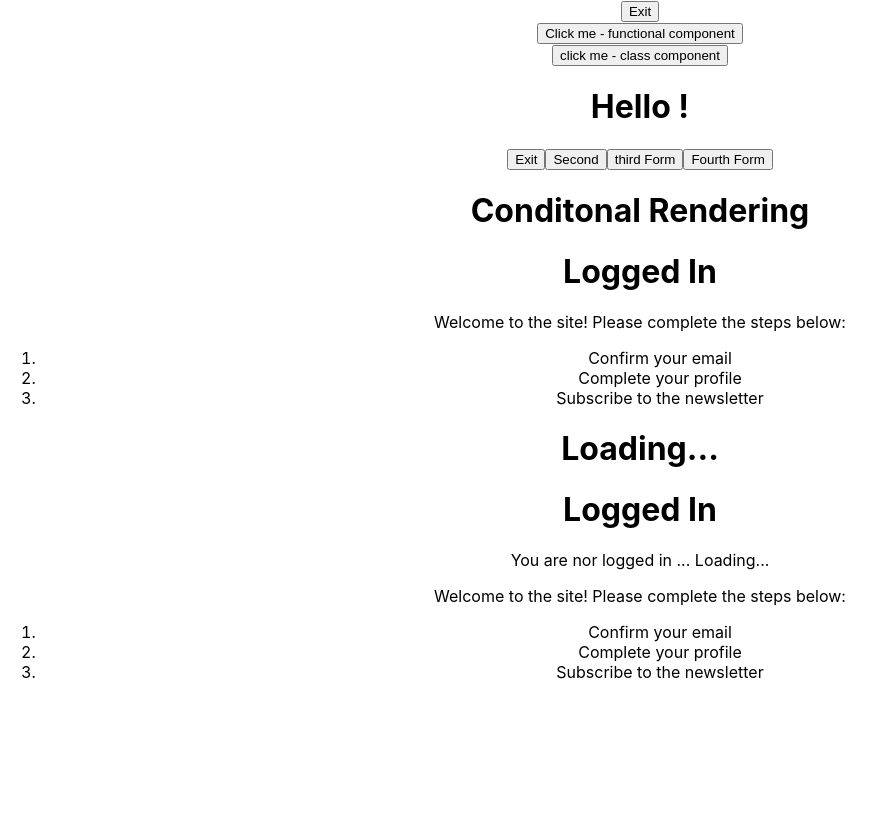
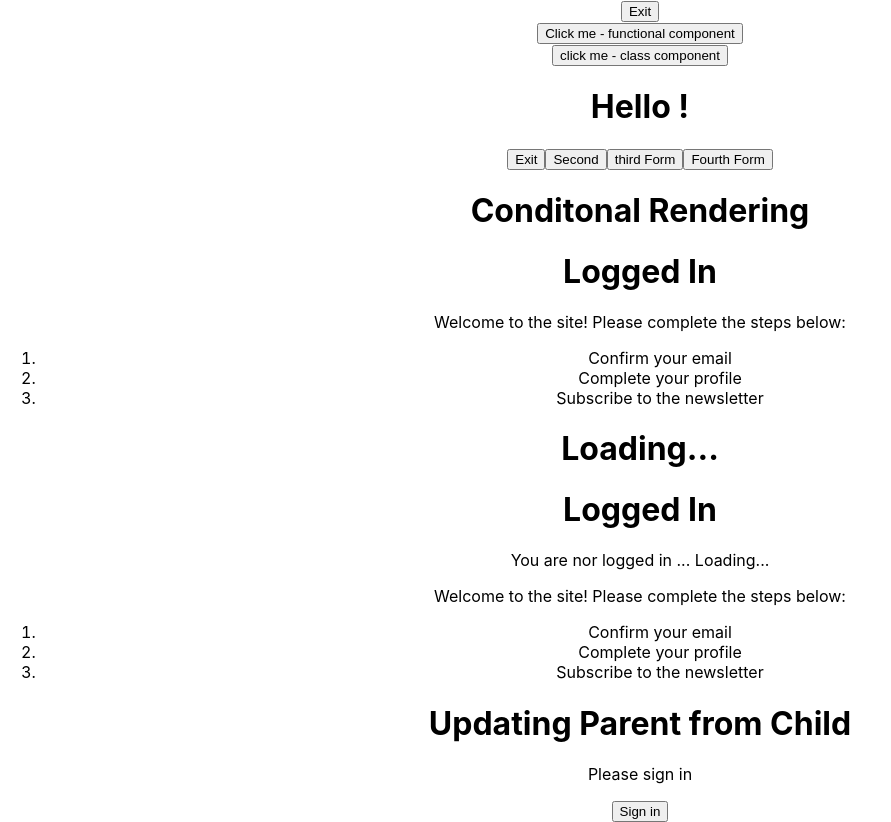
Before and after one commit to AlAliMazen/React-walking-through, a React (Create React App) app in the folder first-app/: page / in a window 1280 px wide. Shown: the part 239-1061 px from the top of the page, without its empty margins (0-891 px from the left). Before the commit the page ends 937 px from the top, so only its background shows below. Built offline with nearby package versions, Linux system fonts and the light colour scheme.

Commit message:
Creating and Updating Parent from childreen

```diff
--- a/first-app/src/App.js
+++ b/first-app/src/App.js
@@ -9,6 +9,8 @@ import EventBinding from './components/EventBinding';
 import ConditionalRenderingClass from './components/ConditionalRenderingClass';
 import ConditionalRenderingFunction from './components/ConditionalRenderingFunction';
 import NestingComponent from './components/NestingComponent';
+import MehtodsAsPropsChild from './components/MehtodsAsPropsChild';
+import MethodsAsPropsParent from './components/MethodsAsPropsParent';
 
 
 
@@ -25,6 +27,8 @@ function App() {
       <ConditionalRenderingClass/>
       <ConditionalRenderingFunction loading="false"/>
       <NestingComponent/>
+      <h1>Updating Parent from Child</h1>
+      <MethodsAsPropsParent/>
     </div>
   );
 }
--- /dev/null
+++ b/first-app/src/components/MehtodsAsPropsChild.js
@@ -0,0 +1,26 @@
+import React from 'react'
+
+function MehtodsAsPropsChild(props) {
+  return (
+    <div>
+        {props.isLoggedIn?(
+            <div>
+            <p>Welcome to the site! Please complete the steps below:</p>
+            <ol>
+              <li>Confirm your email</li>
+              <li>Complete your profile</li>
+              <li>Subscribe to the newsletter</li>
+            </ol>
+
+            <button onClick={props.handleSignOut}>Sign out</button>
+          </div>
+        ):( <div>
+            <p>Please sign in</p>
+            <button onClick={props.handleSignIn}>Sign in</button>
+          </div>
+        )}
+    </div>
+  )
+}
+
+export default MehtodsAsPropsChild
--- /dev/null
+++ b/first-app/src/components/MethodsAsPropsParent.js
@@ -0,0 +1,38 @@
+import React, { Component } from 'react'
+import MehtodsAsPropsChild from './MehtodsAsPropsChild'
+
+export class MethodsAsPropsParent extends Component {
+    constructor(props) {
+      super(props)
+
+      this.state = {
+         isLoggedIn:false,
+      }
+    }
+    /**
+     * to let the parent be updated from child we should pass the state from the parent to the childe as props
+     * make methods which change the state and call this method as props
+     */
+    handleSignIn = () => {
+        this.setState({
+          isLoggedIn: true,
+        });
+        console.log(this);
+      };
+
+      handleSignOut = () => {
+        this.setState({
+          isLoggedIn: false,
+        });
+        console.log(this);
+      };
+  render() {
+    return (
+      <div>
+        <MehtodsAsPropsChild isLoggedIn={this.state.isLoggedIn} handleSignIn={this.handleSignIn} handleSignOut={this.handleSignOut}/>
+      </div>
+    )
+  }
+}
+
+export default MethodsAsPropsParent
```
